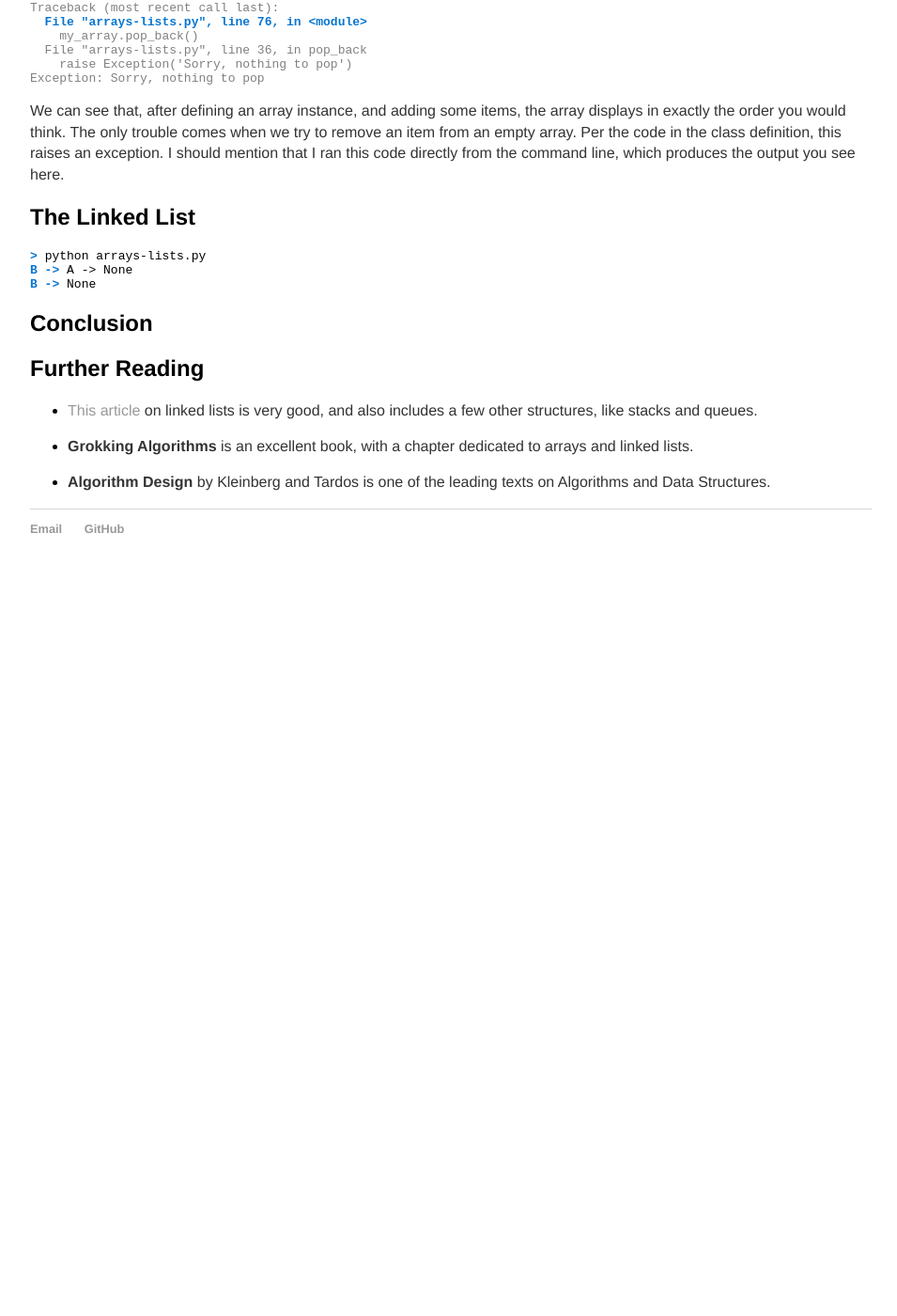
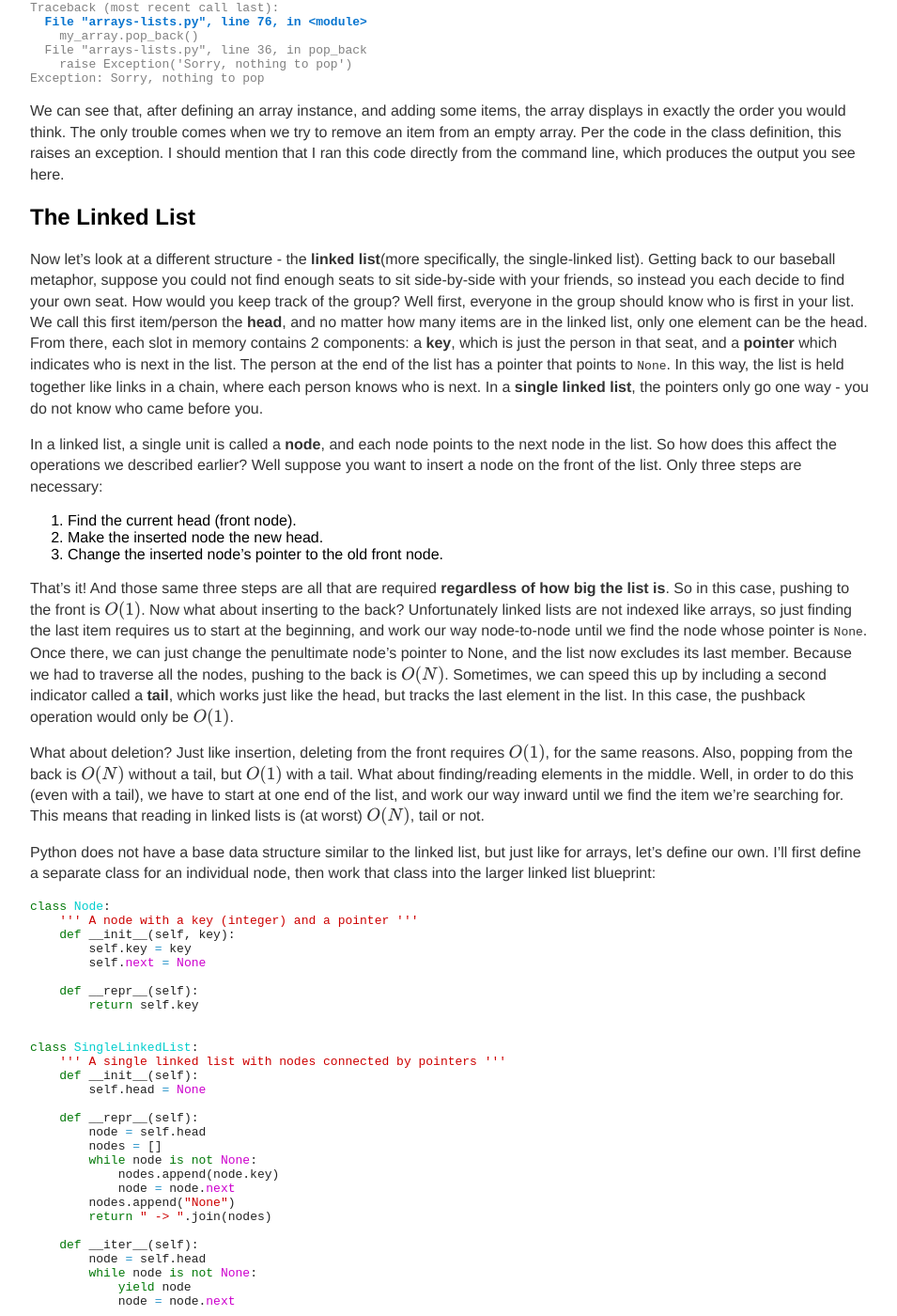
Before and after one commit to 12mre1/12mre1.github.io, a Jekyll site: the page built from _posts/2021-05-20-Arrays-vs-Linked-Lists.md, in a window 1280 px wide and 1400 px high, scrolled down 2898 px. Shown: the whole window at 94% size, without its empty margins (160-1115 px from the left). Built offline with Jekyll 4.4.1, drawn with Linux system fonts in a browser that asks for light colours; formulas are drawn with MathJax 3; before the commit the page ends 3528 px from its top, so only the background shows below that; some of the changed text lies outside the part shown.

Commit message:
update array post

````diff
--- a/_posts/2021-05-20-Arrays-vs-Linked-Lists.md
+++ b/_posts/2021-05-20-Arrays-vs-Linked-Lists.md
@@ -124,6 +124,99 @@ We can see that, after defining an array instance, and adding some items, the ar
 
 ## The Linked List
 
+Now let's look at a different structure - the __linked list__(more specifically, the single-linked list). Getting back to our baseball metaphor, suppose you could not find enough seats to sit side-by-side with your friends, so instead you each decide to find your own seat. How would you keep track of the group? Well first, everyone in the group should know who is first in your list. We call this first item/person the __head__, and no matter how many items are in the linked list, only one element can be the head. From there, each slot in memory contains 2 components: a __key__, which is just the person in that seat, and a __pointer__ which indicates who is next in the list. The person at the end of the list has a pointer that points to `None`. In this way, the list is held together like links in a chain, where each person knows who is next. In a __single linked list__, the pointers only go one way - you do not know who came before you.
+
+In a linked list, a single unit is called a __node__, and each node points to the next node in the list. So how does this affect the operations we described earlier? Well suppose you want to insert a node on the front of the list. Only three steps are necessary:
+
+1. Find the current head (front node).
+2. Make the inserted node the new head.
+3. Change the inserted node's pointer to the old front node.
+
+That's it! And those same three steps are all that are required __regardless of how big the list is__. So in this case, pushing to the front is \\( O(1) \\). Now what about inserting to the back? Unfortunately linked lists are not indexed like arrays, so just finding the last item requires us to start at the beginning, and work our way node-to-node until we find the node whose pointer is `None`. Once there, we can just change the penultimate node's pointer to None, and the list now excludes its last member. Because we had to traverse all the nodes, pushing to the back is \\( O(N) \\). Sometimes, we can speed this up by including a second indicator called a __tail__, which works just like the head, but tracks the last element in the list. In this case, the pushback operation would only be \\( O(1) \\).
+
+What about deletion? Just like insertion, deleting from the front requires \\( O(1) \\), for the same reasons. Also, popping from the back is \\( O(N) \\) without a tail, but \\( O(1) \\) with a tail. What about finding/reading elements in the middle. Well, in order to do this (even with a tail), we have to start at one end of the list, and work our way inward until we find the item we're searching for. This means that reading in linked lists is (at worst) \\( O(N) \\), tail or not.
+
+Python does not have a base data structure similar to the linked list, but just like for arrays, let's define our own. I'll first define a separate class for an individual node, then work that class into the larger linked list blueprint:
+
+```python
+class Node:
+    ''' A node with a key (integer) and a pointer '''
+    def __init__(self, key):
+        self.key = key
+        self.next = None
+
+    def __repr__(self):
+        return self.key
+
+
+class SingleLinkedList:
+    ''' A single linked list with nodes connected by pointers '''
+    def __init__(self):
+        self.head = None
+
+    def __repr__(self):
+        node = self.head
+        nodes = []
+        while node is not None:
+            nodes.append(node.key)
+            node = node.next
+        nodes.append("None")
+        return " -> ".join(nodes)
+
+    def __iter__(self):
+        node = self.head
+        while node is not None:
+            yield node
+            node = node.next
+
+    def get_first(self):
+        ''' Return the first node in the list '''
+        if self.head is not None:
+            return self.head.key
+        else: return None
+
+    def get_last(self):
+        ''' Return the last node in the list (no tail) '''
+        last_node = self.head
+        current_node = last_node
+        while current_node is not None:
+            last_node = current_node
+            current_node = current_node.next
+        return last_node.key
+
+    def push_front(self, key):
+        ''' Add a new node to the front of the list '''
+        new_node = Node(key)
+        new_node.next = self.head
+        self.head = new_node
+
+    def push_back(self, key):
+        ''' Add a new node to the back of the list '''
+        new_node = Node(key)
+        old_last = self.get_last()
+        old_last.next = new_node
+
+    def pop_back(self):
+        ''' Remove and return the back node '''
+        current_node = self.head
+        next_node = current_node.next
+        # As long as the next node is not the last
+        while next_node.next is not None:
+            current_node = current_node.next
+            next_node = current_node.next
+        # Change Pointer on Current node to None
+        current_node.next = None
+        # Return next (last) node
+        return next_node.key
+
+    def pop_front(self):
+        '''Remove and return the front node (key)'''
+        front_node = self.head
+        self.head = front_node.next
+        front_node.next = None
+        return front_node.key
+```
+
 ```console
 > python arrays-lists.py
 B -> A -> None
````
